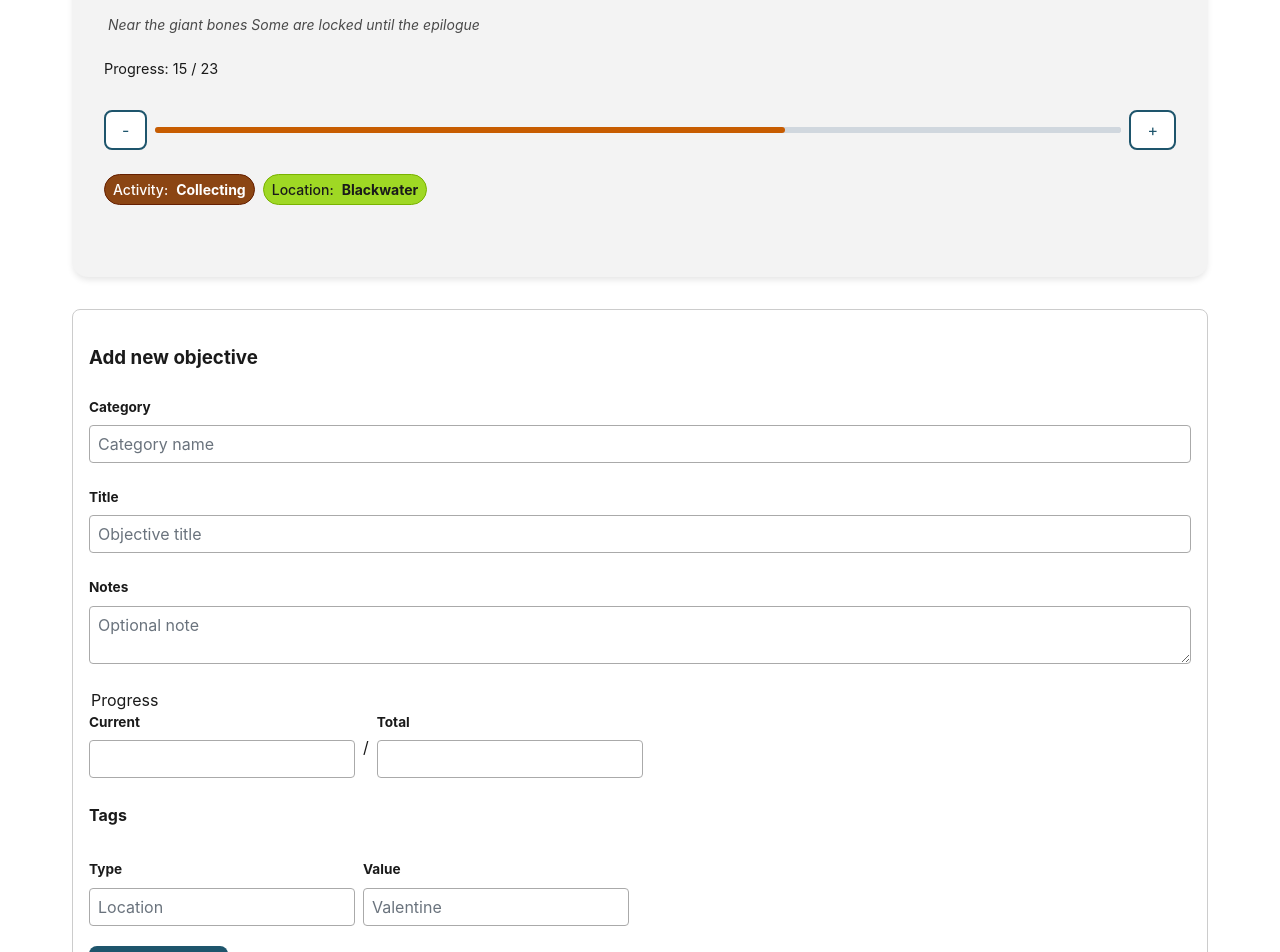
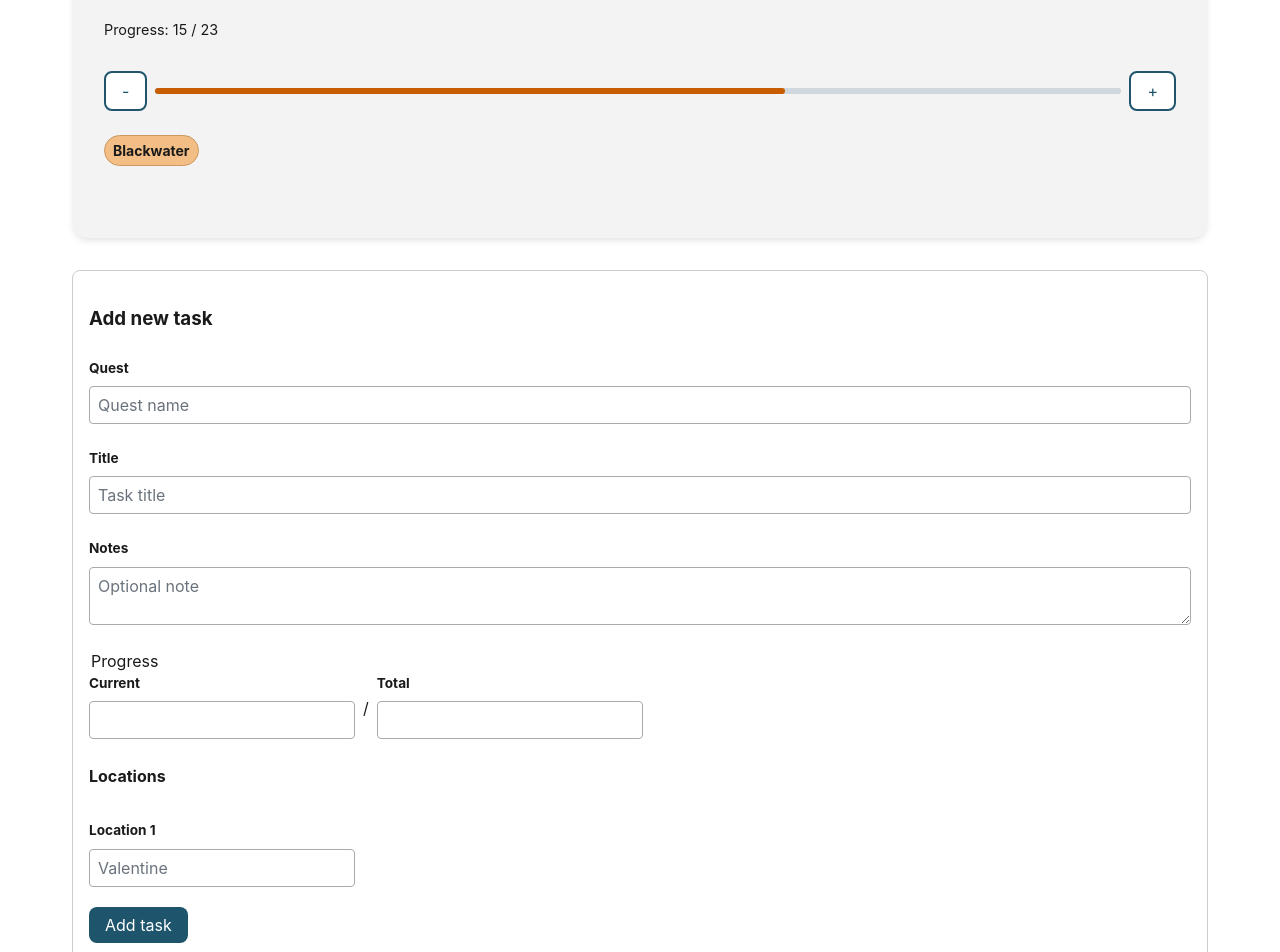
Before and after one commit to leovolving/quest, a React (Vite) app: page /game/1 in a window 1280 px wide. Shown: the part 1560-2512 px from the top of the page. Built offline with nearby package versions, Linux system fonts and the light colour scheme.

Commit message:
Copy changes
Rename Category to Quest, Objective to Task, only use Location tag

```diff
--- a/src/components/CategoryList.jsx
+++ b/src/components/CategoryList.jsx
@@ -43,9 +43,7 @@ const CategoryList = ({ category, hideCompleted }) => {
     <Category>
       <CategoryTitle>{category.name}</CategoryTitle>
       {objectives.length === 0 ? (
-        <EmptyMessage>
-          {hideCompleted ? 'All objectives completed!' : 'No objectives yet'}
-        </EmptyMessage>
+        <EmptyMessage>{hideCompleted ? 'All tasks completed!' : 'No tasks yet'}</EmptyMessage>
       ) : (
         <ObjectiveList objectives={objectives} hideCompleted={hideCompleted} />
       )}
--- a/src/components/GameDetail.jsx
+++ b/src/components/GameDetail.jsx
@@ -155,9 +155,10 @@ const GameDetail = () => {
                 value={groupByTagType}
                 onChange={(e) => setGroupByTagType(e.target.value)}
                 label="Grouped by:"
-                options={[{ value: '', label: 'Category' }].concat(
-                  tagTypes.map((type) => ({ label: `Tag: ${type}`, value: type }))
-                )}
+                options={[
+                  { value: '', label: 'Quests' },
+                  { label: 'Location', value: 'location' },
+                ]}
                 changeActionName={ACTION_NAMES.gameDetailGroupingChanged}
                 analyticsMetadata={analyticsMetadata}
               />
--- a/src/components/ObjectiveList.jsx
+++ b/src/components/ObjectiveList.jsx
@@ -2,7 +2,7 @@ import React from 'react';
 import ObjectiveItem from './ObjectiveItem';
 
 const ObjectiveList = ({ objectives, hideCompleted }) => {
-  const emptyMessage = hideCompleted ? 'All objectives completed!' : 'No objectives yet';
+  const emptyMessage = hideCompleted ? 'All tasks completed!' : 'No tasks yet';
   if (objectives.length === 0) {
     return <em>{emptyMessage}</em>;
   }
--- a/src/components/TagView.jsx
+++ b/src/components/TagView.jsx
@@ -7,7 +7,7 @@ const groupObjectivesByTag = (categories, tagType, hideCompleted) => {
   categories.forEach((category) => {
     category.objectives.forEach((obj) => {
       obj.tags?.forEach((tag) => {
-        if (tag.type === tagType) {
+        if (tag.type?.toLowerCase() === tagType) {
           if (!grouped[tag.value]) grouped[tag.value] = [];
           if (!(hideCompleted && obj.completed)) {
             grouped[tag.value].push(obj);
--- a/src/components/common/TagsList.jsx
+++ b/src/components/common/TagsList.jsx
@@ -11,9 +11,11 @@ const Container = styled.ul`
 
 const TagsList = ({ tags = [] }) => (
   <Container>
-    {tags?.map((tag, idx) => (
-      <TagRow key={idx} tag={tag}></TagRow>
-    ))}
+    {tags
+      ?.filter((t) => t?.type?.toLowerCase() === 'location')
+      .map((tag, idx) => (
+        <TagRow key={idx} tag={tag}></TagRow>
+      ))}
   </Container>
 );
 export default TagsList;
--- a/src/components/forms/NewObjectiveForm.jsx
+++ b/src/components/forms/NewObjectiveForm.jsx
@@ -147,14 +147,14 @@ const NewObjectiveForm = () => {
 
   return (
     <FormContainer onSubmit={handleAddObjective}>
-      <h3>Add new objective</h3>
+      <h3>Add new task</h3>
 
       <InputField
         list="category-options"
         value={selectedCategoryName}
         onChange={(e) => setSelectedCategoryName(e.target.value)}
-        placeholder="Category name"
-        label="Category"
+        placeholder="Quest name"
+        label="Quest"
         blurActionName={ACTION_NAMES.addNewObjectiveCategoryBlur}
         focusActionName={ACTION_NAMES.addNewObjectiveCategoryFocus}
         analyticsMetadata={analyticsMetadata}
@@ -168,7 +168,7 @@ const NewObjectiveForm = () => {
         type="text"
         value={newObjectiveTitle}
         onChange={(e) => setNewObjectiveTitle(e.target.value)}
-        placeholder="Objective title"
+        placeholder="Task title"
         label="Title"
         blurActionName={ACTION_NAMES.addNewObjectiveTitleBlur}
         focusActionName={ACTION_NAMES.addNewObjectiveTitleFocus}
@@ -210,7 +210,7 @@ const NewObjectiveForm = () => {
           />
         </InputContainer>
       </fieldset>
-      <TagsHeader>Tags</TagsHeader>
+      <TagsHeader>Locations</TagsHeader>
       <TagEditor
         objective={{ tags: newTags }}
         onUpdateTags={(t) => setNewTags(t)}
@@ -227,7 +227,7 @@ const NewObjectiveForm = () => {
       />
 
       <Button type="submit" variant="primary">
-        Add Objective
+        Add task
       </Button>
     </FormContainer>
   );
--- a/src/components/forms/TagEditor.jsx
+++ b/src/components/forms/TagEditor.jsx
@@ -16,8 +16,8 @@ export const TagForm = styled.div`
   margin-bottom: 0.5rem;
 `;
 
-const TagEditor = ({ objective = {}, onUpdateTags, typeInputProps = {}, valueInputProps = {} }) => {
-  const { allTagTypes, selectedGame } = useGameContext();
+const TagEditor = ({ objective = {}, onUpdateTags, valueInputProps = {} }) => {
+  const { locationTagValues, selectedGame } = useGameContext();
 
   const tagValuesForType = useCallback(
     (typeToMap) => {
@@ -34,46 +34,32 @@ const TagEditor = ({ objective = {}, onUpdateTags, typeInputProps = {}, valueInp
     [selectedGame]
   );
 
-  const handleUpdateTags = (type, value, idx) => {
+  const handleUpdateTags = (value, idx) => {
     const newTags = [...(objective.tags || [])];
-    newTags[idx] = { type, value };
+    newTags[idx] = { type: 'Location', value };
     onUpdateTags(newTags);
   };
 
-  const tags = (objective.tags || []).concat({ type: '', value: '' });
+  const tags = (objective.tags || [])
+    .filter((t) => t?.type?.toLowerCase() === 'location')
+    .concat({ type: '', value: '' });
 
   return (
     <Wrapper>
       {tags.map((t, idx) => (
         <TagForm key={`tag-form-${idx}`}>
           <InputField
-            list={`tag-types-${idx}`}
-            value={t.type}
-            onChange={(e) => handleUpdateTags(e.target.value, t.value, idx)}
-            placeholder="Location"
-            name={`tag-form-type-${idx}`}
-            id={`tag-form-type-${idx}`}
-            label="Type"
-            {...typeInputProps}
-          />
-          <datalist id={`tag-types-${idx}`}>
-            {allTagTypes.map((type, idx) => (
-              <option key={idx} value={type} />
-            ))}
-          </datalist>
-
-          <InputField
             list={`tag-values-${idx}`}
             value={t.value}
-            onChange={(e) => handleUpdateTags(t.type, e.target.value, idx)}
+            onChange={(e) => handleUpdateTags(e.target.value, idx)}
             placeholder="Valentine"
             name={`tag-form-value-${idx}`}
             id={`tag-form-value-${idx}`}
-            label="Value"
+            label={`Location ${idx + 1}`}
             {...valueInputProps}
           />
           <datalist id={`tag-values-${idx}`}>
-            {tagValuesForType(t.type).map((val, idx) => (
+            {tagValuesForType('Location').map((val, idx) => (
               <option key={idx} value={val} />
             ))}
           </datalist>
--- a/src/components/sharedStyledComponents/TagRow.jsx
+++ b/src/components/sharedStyledComponents/TagRow.jsx
@@ -19,11 +19,10 @@ const Container = styled.li`
 `;
 
 export const TagRow = ({ tag }) => {
-  const { tagTypeColorMap } = useTagColorService();
-  const tagColor = tagTypeColorMap[tag.type];
+  const { locationColorMap } = useTagColorService();
+  const tagColor = locationColorMap[tag.value];
   return (
     <Container tagColor={tagColor}>
-      <span>{tag.type}:</span>
       <strong>{tag.value}</strong>
     </Container>
   );
--- a/src/constants/game-status.js
+++ b/src/constants/game-status.js
@@ -1,5 +1,5 @@
 export const STATUS_OPTIONS = [
-  { value: 'currently-playing', label: 'Currently Playing' },
-  { value: 'not-played', label: 'Not Played' },
-  { value: 'beaten-game', label: 'Game Beaten' },
+  { value: 'currently-playing', label: 'Currently playing' },
+  { value: 'not-played', label: 'Not played' },
+  { value: 'beaten-game', label: 'Finished' },
 ];
--- a/src/context/GameContext.jsx
+++ b/src/context/GameContext.jsx
@@ -19,6 +19,7 @@ export const GameProvider = ({ children }) => {
   const selectedGameId = useSelectedGameId();
   const prevAllTagTypesRef = useRef([]);
 
+  // TODO: remove if sticking with location-only tag type
   const allTagTypes = useMemo(() => {
     const tagSet = new Set(prevAllTagTypesRef.current);
     games.forEach((game) => {
@@ -32,14 +33,27 @@ export const GameProvider = ({ children }) => {
     prevAllTagTypesRef.current = tagArray;
     return tagArray;
   }, [games]);
-
   const selectedGame = useMemo(
     () => (selectedGameId ? games.find((g) => String(g.id) === String(selectedGameId)) : null),
     [games, selectedGameId]
   );
 
+  const locationTagValues = useMemo(() => {
+    const tagSet = new Set();
+    selectedGame?.categories.forEach((cat) => {
+      cat.objectives.forEach((obj) => {
+        obj.tags?.forEach((tag) => {
+          if (tag.type?.toLowerCase() === 'location') tagSet.add(tag.value);
+        });
+      });
+    });
+    return Array.from(tagSet);
+  }, [selectedGame]);
+
   return (
-    <GameContext.Provider value={{ allTagTypes, games, setGames, selectedGame, selectedGameId }}>
+    <GameContext.Provider
+      value={{ allTagTypes, locationTagValues, games, setGames, selectedGame, selectedGameId }}
+    >
       {children}
     </GameContext.Provider>
   );
--- a/src/services/tagColorService.js
+++ b/src/services/tagColorService.js
@@ -12,7 +12,7 @@ const DEFAULT_TAG_TYPE_CATEGORY_COLORS = [
 ];
 
 const useTagColorService = () => {
-  const { allTagTypes } = useGameContext();
+  const { allTagTypes, locationTagValues } = useGameContext();
 
   const tagTypeColorMap = allTagTypes.reduce((acc, curr, idx) => {
     const colorIndex = idx % DEFAULT_TAG_TYPE_CATEGORY_COLORS.length;
@@ -20,7 +20,13 @@ const useTagColorService = () => {
     return acc;
   }, {});
 
-  return { tagTypeColorMap };
+  const locationColorMap = locationTagValues.reduce((acc, curr, idx) => {
+    const colorIndex = idx % DEFAULT_TAG_TYPE_CATEGORY_COLORS.length;
+    acc[curr] = DEFAULT_TAG_TYPE_CATEGORY_COLORS[colorIndex];
+    return acc;
+  }, {});
+
+  return { tagTypeColorMap, locationColorMap };
 };
 
 export default useTagColorService;
```
